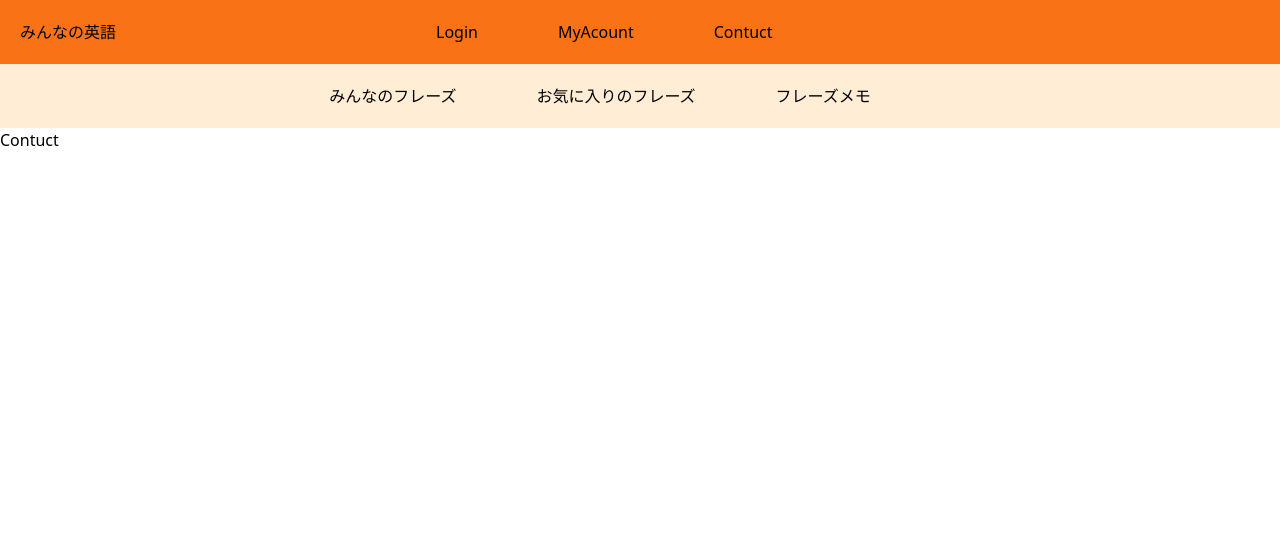
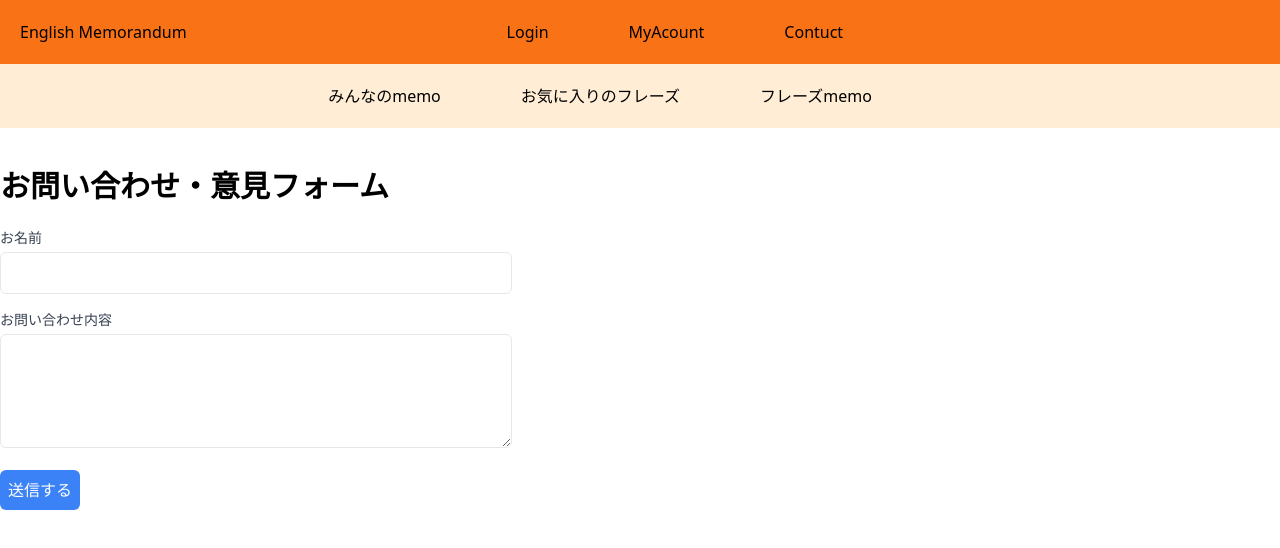
Before and after one commit to kobataku2929/English-phrase-app, a React (Create React App) app in the folder frontend/: page /contuct in a window 1280 px wide. Shown: the top 548 px of the page. Built offline with nearby package versions, Linux system fonts and the light colour scheme.

Commit message:
コンタクトコンポーネント作成とaddenglishのinputフォームを編集

```diff
--- a/frontend/src/comp/AddEnglish.jsx
+++ b/frontend/src/comp/AddEnglish.jsx
@@ -59,14 +59,14 @@ const AddEnglish = () => {
                 フレーズ
               </label>
 
-              <input
-                className="appearance-none border rounded w-full py-2 px-3 text-gray-700 leading-tight focus:outline-none focus:shadow-outline"
-                type="text"
+              <textarea
+                className="appearance-none w-full py-2 px-3 text-gray-700 leading-tight focus:outline-none focus:shadow-outline"
                 onChange={(e) =>
                   setValues({ ...values, phrase: e.target.value })
                 }
                 placeholder="hello"
                 name="phrase"
+                rows="4" // ここで行数を指定します
               />
             </div>
             <div className="mb-4">
--- a/frontend/src/comp/Contuct.jsx
+++ b/frontend/src/comp/Contuct.jsx
@@ -1,7 +1,102 @@
-import React from "react";
+// src/App.js
 
-const Contuct = () => {
-  return <div>Contuct</div>;
-};
+import React, { useState } from "react";
+import { useNavigate } from "react-router-dom";
+import axios from "axios";
+
+function Contuct() {
+  //送信ボタン押したら”送信が完了しました戸出るようにする”
+  // お問い合わせフォームの送信ボタンがクリックされたときの処理
+
+  const [values, setValues] = useState({
+    name: "",
+    message: "",
+  });
+  const navigate = useNavigate();
+  // console.log(values);
+
+  const handleSubmit = (event) => {
+    event.preventDefault();
+
+    /*const name = document.getElementById("name").value;
+    const email = document.getElementById("email").value;
+    const message = document.getElementById("message").value;*/
+
+    /* try {
+      const response = await fetch("http://localhost:3001/Contuct", {
+        method: "POST",
+        headers: {
+          "Content-Type": "application/json",
+        },
+        body: JSON.stringify({ name, email, message }),
+      });
+
+      const result = await response.text();
+      alert(result); // メール送信の結果をアラートで表示
+    } catch (error) {
+      console.error(error);
+    }*/
+    axios
+      .post("http://localhost:8081/contuct", values)
+      .then((res) => {
+        if (res.data.Status === "Error") {
+          console.error("エラーが発生しました:", res.data.Error);
+          alert("データの挿入中にエラーが発生しました");
+        } else {
+          window.alert("お問い合わせ完了しました");
+          navigate("/");
+        }
+      })
+      .catch((err) => {
+        console.error(err);
+        alert("エラーが発生しました");
+      });
+  };
+
+  return (
+    <div className="container mx-auto mt-10">
+      <h1 className="text-3xl font-bold mb-6">お問い合わせ・意見フォーム</h1>
+      <form onSubmit={handleSubmit} className="max-w-lg">
+        <div className="mb-4">
+          <label
+            htmlFor="name"
+            className="block text-sm font-medium text-gray-700"
+          >
+            お名前
+          </label>
+          <input
+            type="text"
+            id="name"
+            name="name"
+            className="mt-1 p-2 border rounded-md w-full"
+            onChange={(e) => setValues({ ...values, name: e.target.value })}
+          />
+        </div>
+
+        <div className="mb-4">
+          <label
+            htmlFor="message"
+            className="block text-sm font-medium text-gray-700"
+          >
+            お問い合わせ内容
+          </label>
+          <textarea
+            id="message"
+            name="message"
+            rows="4"
+            className="mt-1 p-2 border rounded-md w-full"
+            onChange={(e) => setValues({ ...values, message: e.target.value })}
+          ></textarea>
+        </div>
+        <button
+          type="submit"
+          className="bg-blue-500 text-white p-2 rounded-md hover:bg-blue-600"
+        >
+          送信する
+        </button>
+      </form>
+    </div>
+  );
+}
 
 export default Contuct;
--- a/frontend/src/comp/Header.jsx
+++ b/frontend/src/comp/Header.jsx
@@ -7,7 +7,7 @@ const header = () => {
   return (
     <header className="bg-orange-500">
       <div className="mx-auto container flex p-5">
-        <h3 className="mr-80">みんなの英語</h3>
+        <h3 className="mr-80">English Memorandum</h3>
         <nav>
           <ul className="mx-auto container flex flex-col md:flex-row ">
             <li className="mr-20">
--- a/frontend/src/comp/Login.jsx
+++ b/frontend/src/comp/Login.jsx
@@ -52,7 +52,7 @@ const Login = () => {
         <NavLink to="/">
           <HomeRoundedIcon className="mb-4" fontSize="large" color="primary" />
         </NavLink>
-        <h2 className="text-2xl font-semibold">sign in</h2>
+        <h2 className="text-2xl font-semibold">ログイン</h2>
         <form onSubmit={handleSubmit} className="mt-4">
           <div className="mb-4">
             <label
--- a/frontend/src/comp/SecondHeader.jsx
+++ b/frontend/src/comp/SecondHeader.jsx
@@ -7,13 +7,13 @@ const SecondHeader = () => {
       <nav className="bg-orange-100">
         <ul className="flex p-5 items-center justify-center">
           <li className="mr-20">
-            <NavLink to="/">みんなのフレーズ</NavLink>
+            <NavLink to="/">みんなのmemo</NavLink>
           </li>
           <li className="mr-20">
             <NavLink to="/myfavorite">お気に入りのフレーズ</NavLink>
           </li>
           <li className="mr-20">
-            <NavLink to="/addenglish">フレーズメモ</NavLink>
+            <NavLink to="/addenglish">フレーズmemo</NavLink>
           </li>
         </ul>
       </nav>
```
Also changed, not shown: frontend/src/postSlice.js (added), 1 other file (tests, documents, lock files or other folders).
